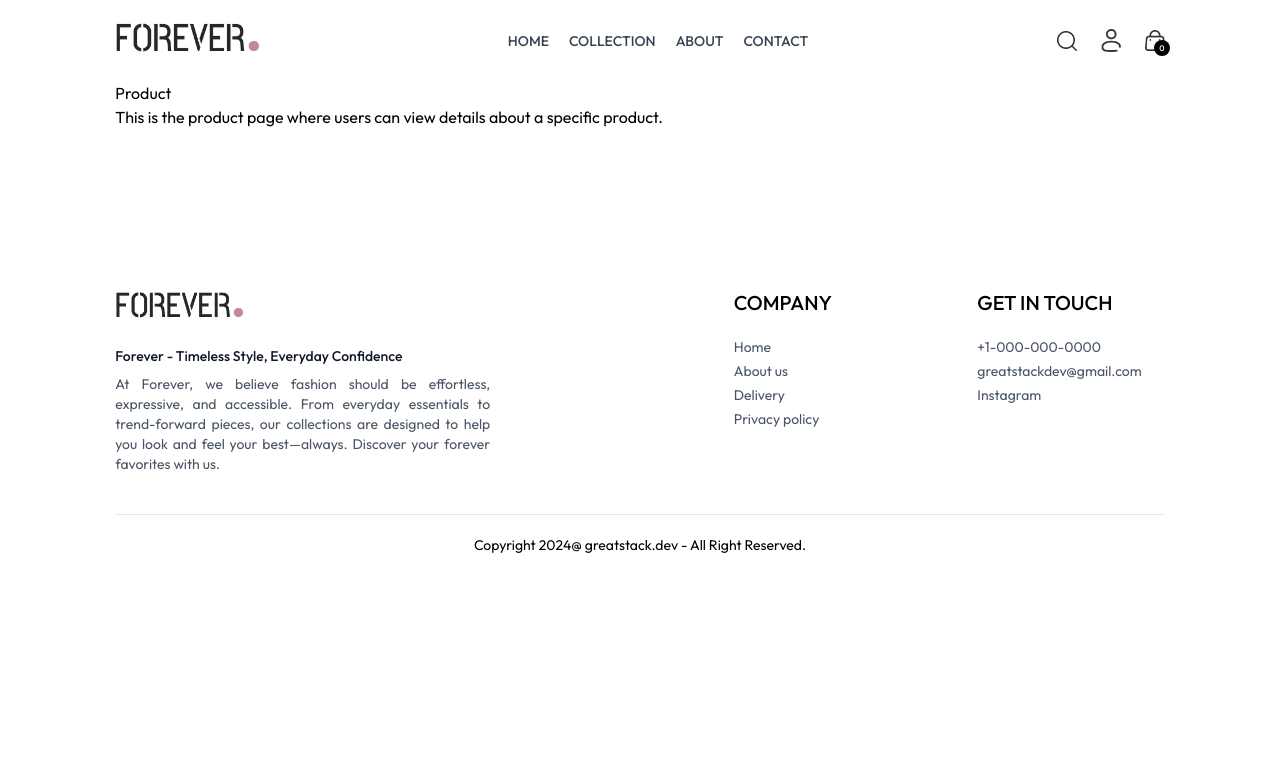
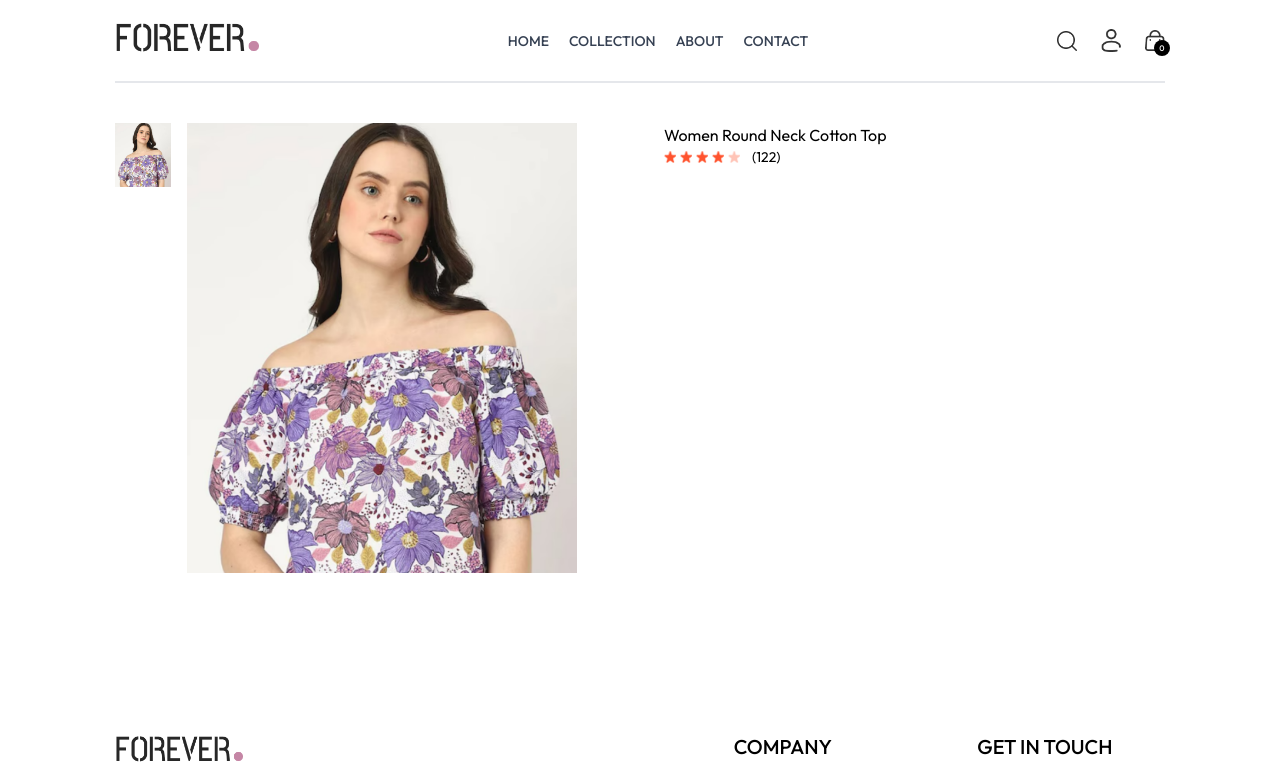
Before and after one commit to dofla2910/forever-shop, a React (Vite) app in the folder front-end/: page /product/aaaaa in a window 1280 px wide. Shown: the top 784 px of the page. Built offline with nearby package versions, Linux system fonts and the light colour scheme.

Commit message:
add filter function to collection page

```diff
--- a/front-end/src/components/FilterBox.jsx
+++ b/front-end/src/components/FilterBox.jsx
@@ -1,11 +1,29 @@
-const FilterBox = ({ title, values }) => {
+const FilterBox = ({ title, values, filterValues = [], changeMethod }) => {
+  const handleChange = (e) => {
+    const { value, checked } = e.target
+    let newFilterValues
+    if (checked) {
+      newFilterValues = [...filterValues, value]
+    } else {
+      newFilterValues = filterValues.filter((v) => v !== value)
+    }
+    changeMethod(newFilterValues)
+  }
+
   return (
     <div className={`border border-gray-300 pl-5 py-3 sm:block`}>
       <p className='mb-3 text-sm font-medium uppercase'>{title}</p>
       <div className='flex flex-col gap-2 text-sm font-light text-gray-700'>
         {values.map((value, index) => (
           <label key={index} className='flex gap-2'>
-            <input type='checkbox' value={value} className='w-3' name={value} />
+            <input
+              type='checkbox'
+              value={value}
+              className='w-3'
+              name={value}
+              checked={filterValues.includes(value)}
+              onChange={handleChange}
+            />
             {value}
           </label>
         ))}
--- /dev/null
+++ b/front-end/src/components/ImageGallery.jsx
@@ -0,0 +1,16 @@
+const ImageGallery = ({ imageList }) => {
+  return (
+    <div className='w-full h-full flex gap-4'>
+      <div className='w-1/9'>
+        {imageList.map((image) => (
+          <img key={image} src={image} alt='' className='w-[24%] sm:w-full sm:mb-3' />
+        ))}
+      </div>
+      <div>
+        <img src={imageList[0]} alt='' className='w-full h-auto' />
+      </div>
+    </div>
+  )
+}
+
+export default ImageGallery
--- /dev/null
+++ b/front-end/src/components/Rating.jsx
@@ -0,0 +1,25 @@
+import { assets } from '../assets/frontend_assets/assets'
+
+const Rating = ({ rate, quantity }) => {
+  const stars = [0, 1, 2, 3, 4].map((index) => (
+    <span key={index} className='w-3'>
+      {getStarIcon(index, rate)}
+    </span>
+  ))
+
+  return (
+    <div className='flex items-center gap-1 text-sm'>
+      {stars} <span className='pl-2'>({quantity})</span>
+    </div>
+  )
+}
+
+const getStarIcon = (index, rate) => {
+  if (index < rate) {
+    return <img src={assets.star_icon} alt='' />
+  } else {
+    return <img src={assets.star_dull_icon} alt='' />
+  }
+}
+
+export default Rating
--- a/front-end/src/components/SortBySelect.jsx
+++ b/front-end/src/components/SortBySelect.jsx
@@ -1,9 +1,13 @@
-const SortBySelect = ({ values }) => {
+const SortBySelect = ({ values, defaultValue, changeMethod }) => {
   return (
     <select
       name='sort'
       className='border-2 border-gray-300 p-2 text-sm rounded-md focus:outline-none focus:border-gray-400'
-      defaultValue=''
+      defaultValue={defaultValue}
+      onChange={(e) => {
+        changeMethod(e.target.value)
+        console.log(`Selected sort option: ${e.target.value}`) // Debugging log
+      }}
     >
       {values.map((value, index) => (
         <option key={index} value={value}>
--- a/front-end/src/main.jsx
+++ b/front-end/src/main.jsx
@@ -1,4 +1,3 @@
-import { StrictMode } from 'react'
 import { createRoot } from 'react-dom/client'
 import { BrowserRouter } from 'react-router'
 import { ShopProvider } from './contexts/ShopContext'
@@ -6,11 +5,9 @@ import './index.css'
 import App from './App.jsx'
 
 createRoot(document.getElementById('root')).render(
-  <StrictMode>
-    <BrowserRouter>
-      <ShopProvider>
-        <App />
-      </ShopProvider>
-    </BrowserRouter>
-  </StrictMode>
+  <BrowserRouter>
+    <ShopProvider>
+      <App />
+    </ShopProvider>
+  </BrowserRouter>
 )
--- a/front-end/src/pages/Collection.jsx
+++ b/front-end/src/pages/Collection.jsx
@@ -1,4 +1,4 @@
-import { useContext, useState } from 'react'
+import { useContext, useEffect, useState } from 'react'
 import { assets } from '../assets/frontend_assets/assets'
 import FilterBox from '../components/FilterBox'
 import Title from '../components/Title'
@@ -7,9 +7,32 @@ import { ShopContext } from '../contexts/ShopContext'
 import ProductItem from '../components/ProductItem'
 import { Link } from 'react-router'
 
+const sortByOptions = ['Relavent', 'High to Low', 'Low to High']
+const categoryOptions = ['Men', 'Women', 'Kids']
+const typeOptions = ['Topwear', 'Bottomwear', 'Winterwear']
+
 const Collection = () => {
+  const [productList, setProductList] = useState([])
+  const [filteredProducts, setFilteredProducts] = useState([])
   const [visible, setVisible] = useState(false)
+  const [category, setCategory] = useState([])
+  const [type, setType] = useState([])
+  const [sortByValue, setSortByValue] = useState('Relavent')
   const { products } = useContext(ShopContext)
+
+  useEffect(() => {
+    setProductList(products)
+  }, [products])
+
+  useEffect(() => {
+    setFilteredProducts(
+      productList.filter((product) => {
+        const matchesCategory = category.includes(product.category) || category.length === 0
+        const matchesType = type.includes(product.subCategory) || type.length === 0
+        return matchesCategory && matchesType
+      })
+    )
+  }, [category, type, productList])
 
   return (
     <div className='flex flex-col md:flex-row gap-1 sm:gap-10 pt-10'>
@@ -24,18 +47,18 @@ const Collection = () => {
           />
         </p>
         <div className={`flex-col gap-4 mt-4 ` + (visible ? 'flex' : 'hidden md:flex')}>
-          <FilterBox title='Categories' values={['Men', 'Women', 'Kids']} />
-          <FilterBox title='Type' values={['Topwear', 'Bottomwear', 'Winterwear']} />
+          <FilterBox title='Categories' values={categoryOptions} filterValues={category} changeMethod={setCategory} />
+          <FilterBox title='Type' values={typeOptions} filterValues={type} changeMethod={setType} />
         </div>
       </div>
       {/* Product Display */}
       <div className='w-full'>
         <div className='flex justify-between items-center text-2xl'>
           <Title first='All' second='Collections' />
-          <SortBySelect values={['Relavent', 'High to Low', 'Low to High']} />
+          <SortBySelect values={sortByOptions} defaultValue={sortByValue} changeMethod={setSortByValue} />
         </div>
         <div className='grid grid-cols-2 md:grid-cols-3 lg:grid-cols-4 gap-4 gap-y-6 mt-4'>
-          {products.map((product) => (
+          {filteredProducts.map((product) => (
             <Link to={`/product/${product._id}`} key={product._id} className='text-gray-700 cursor-pointer'>
               <ProductItem product={product} />
             </Link>
--- a/front-end/src/pages/Product.jsx
+++ b/front-end/src/pages/Product.jsx
@@ -1,10 +1,37 @@
-import React from 'react'
+import { useContext, useEffect, useState } from 'react'
+import { ShopContext } from '../contexts/ShopContext'
+import { useLocation } from 'react-router-dom'
+import ImageGallery from '../components/ImageGallery'
+import Rating from '../components/Rating'
 
 const Product = () => {
+  const [product, setProduct] = useState(null)
+  const { products } = useContext(ShopContext)
+  const location = useLocation()
+
+  useEffect(() => {
+    const productId = location.pathname.split('/').pop()
+    // console.log('Product ID:', productId)
+    const foundProduct = products.find((p) => p._id === productId)
+    console.log('Found Product:', foundProduct)
+    if (foundProduct) {
+      setProduct(foundProduct)
+    }
+  }, [location.pathname, products])
+
   return (
-    <div>
-      Product
-      <p>This is the product page where users can view details about a specific product.</p>
+    <div className='border-t-2 border-gray-200 pt-10'>
+      {product ? (
+        <div className='flex flex-col items-stretch gap-12 lg:flex-row'>
+          <ImageGallery imageList={product.image} />
+          <div className='w-full'>
+            <p>{product.name}</p>
+            <Rating rate={4} quantity={122} />
+          </div>
+        </div>
+      ) : (
+        ''
+      )}
     </div>
   )
 }
```
